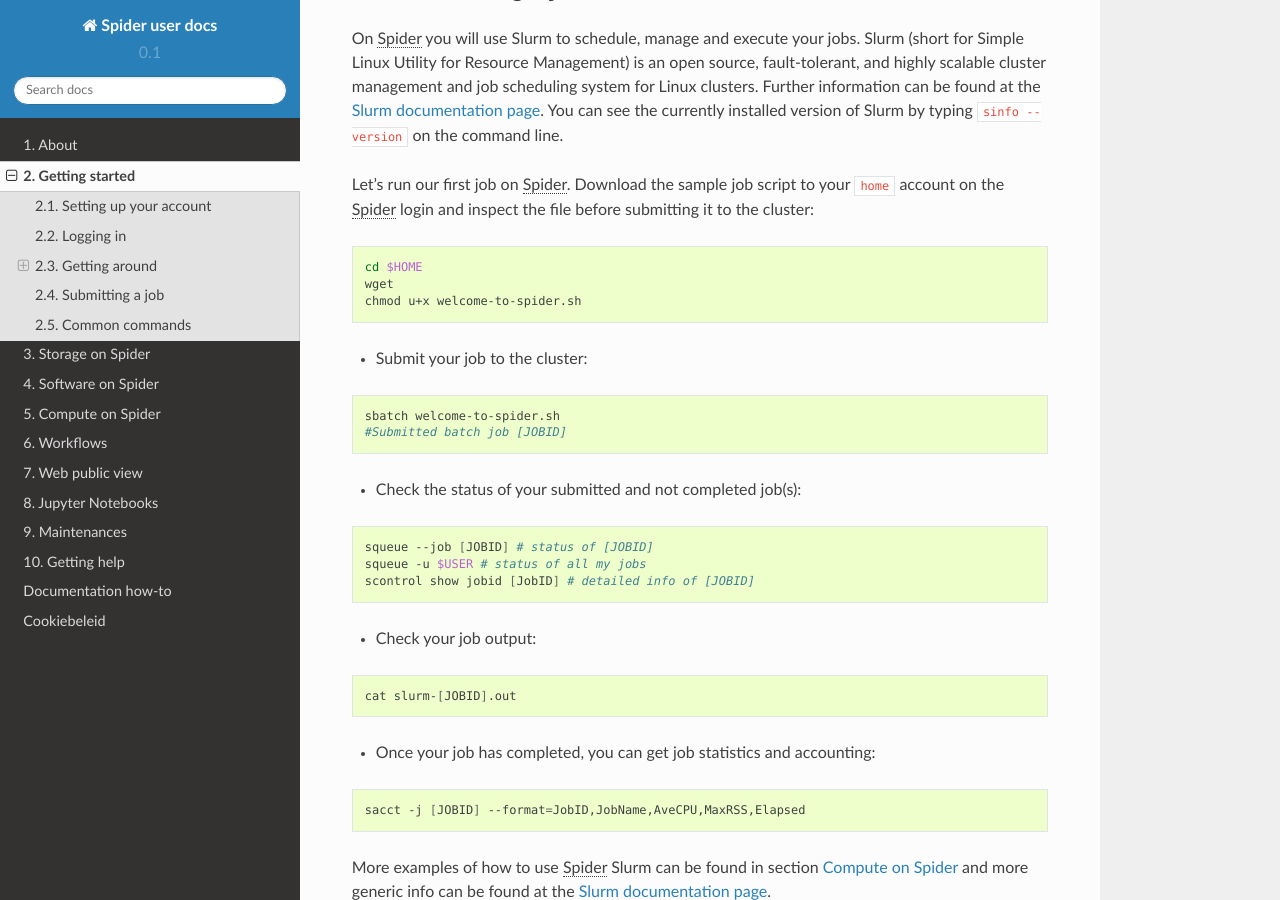
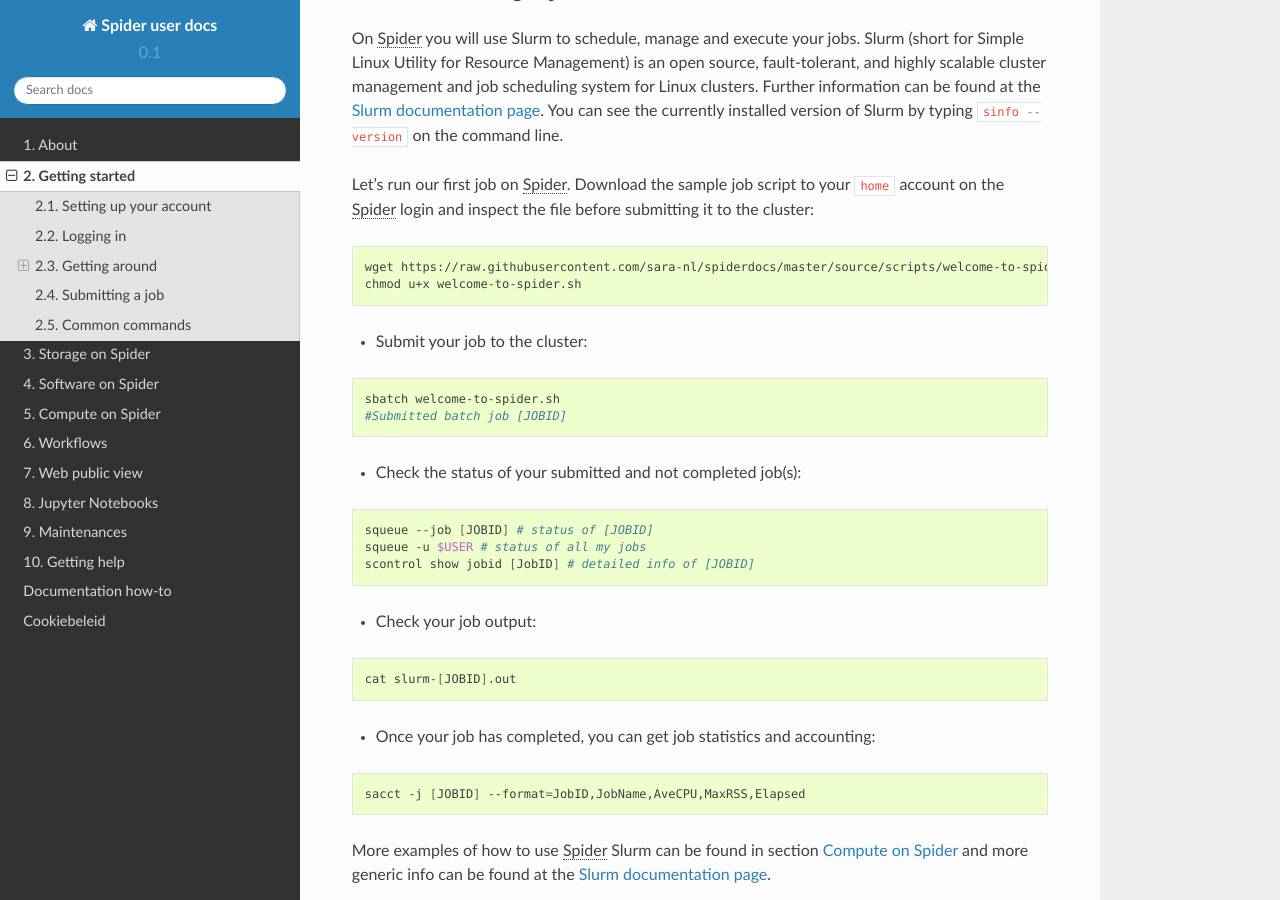
Before and after one commit to sara-nl/spiderdocs, a Sphinx documentation site: the page built from source/Pages/getting_started.rst, in a window 1280 px wide and 900 px high, scrolled down 3084 px. Built offline with Sphinx 7.4.7 and the Read the Docs theme 2.0.0, drawn with Linux system fonts in a browser that asks for light colours.

Commit message:
path corrected

```diff
--- a/source/Pages/getting_started.rst
+++ b/source/Pages/getting_started.rst
@@ -153,8 +153,7 @@
 
 .. code-block:: bash
 
-   cd $HOME
-   wget
+   wget https://raw.githubusercontent.com/sara-nl/spiderdocs/master/source/scripts/welcome-to-spider.sh
    chmod u+x welcome-to-spider.sh
 
 * Submit your job to the cluster:
```
